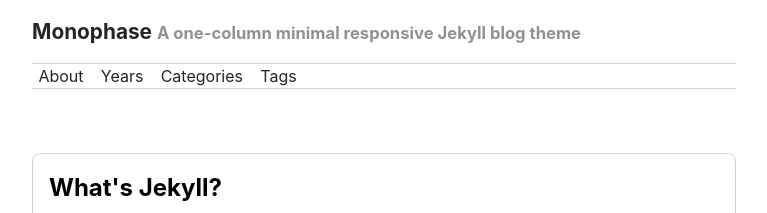
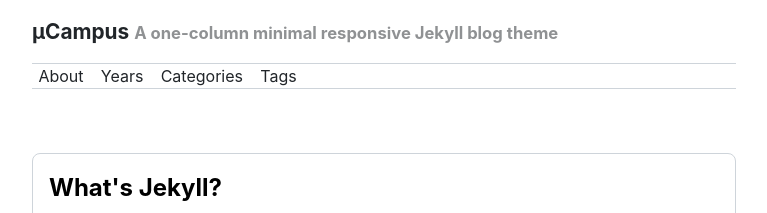
Before and after one commit to vishakh-abhayan/Jekyll_theme, a Jekyll site: the page built from index.html, in a window 1280 px wide. Shown: the top 213 px of the page, without its empty margins (256-1023 px from the left). Built offline with Jekyll 4.4.1, drawn with Linux system fonts in a browser that asks for light colours; nearby versions of some CDN libraries; the list of posts is cut into pages by our own code.

Commit message:
Update _config.yml

```diff
--- a/_config.yml
+++ b/_config.yml
@@ -1,4 +1,4 @@
-title: Monophase
+title: μCampus
 tagline: A one-column minimal responsive Jekyll blog theme
 author:
   name: Song-Zi Vong
```
